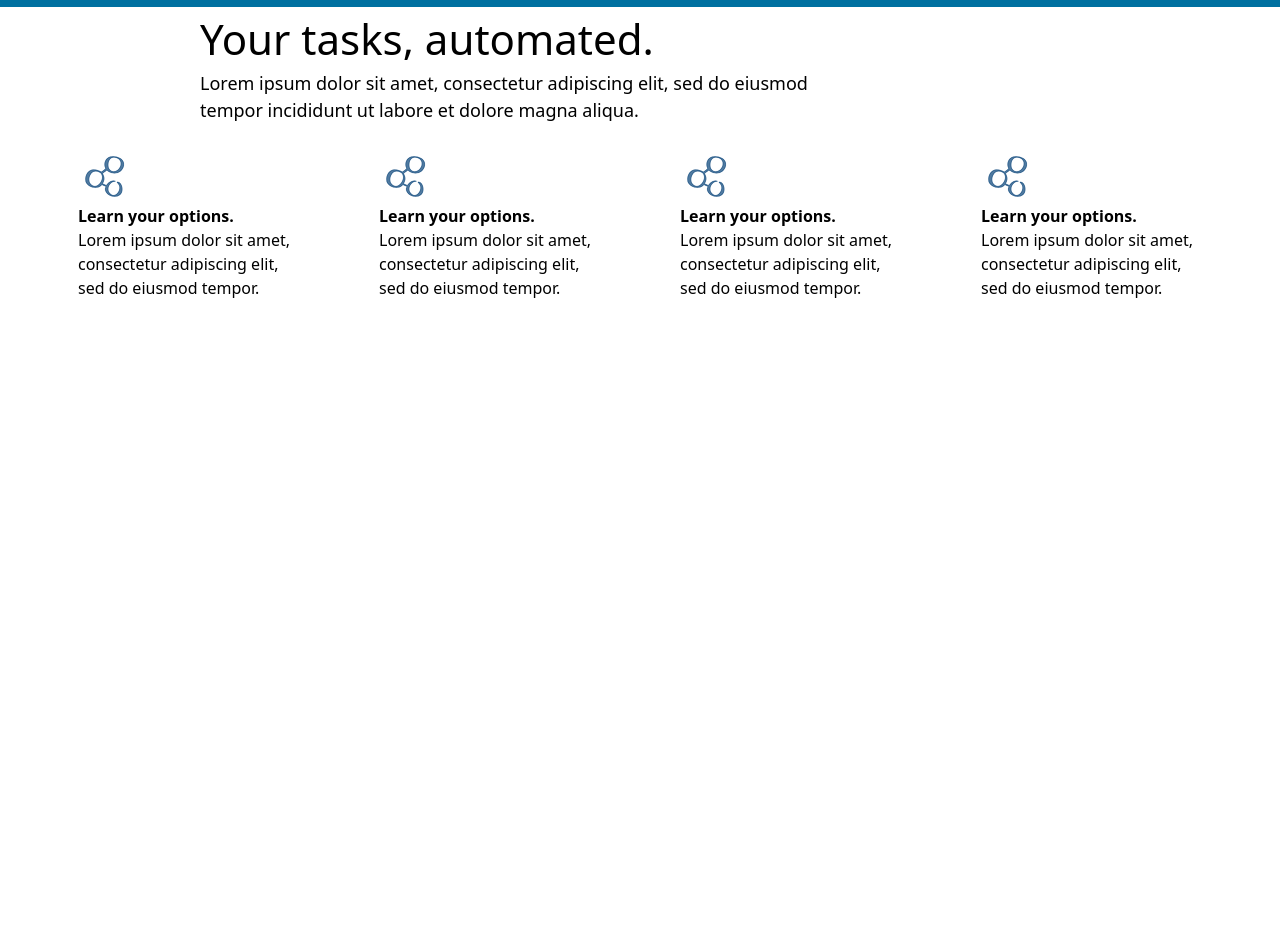
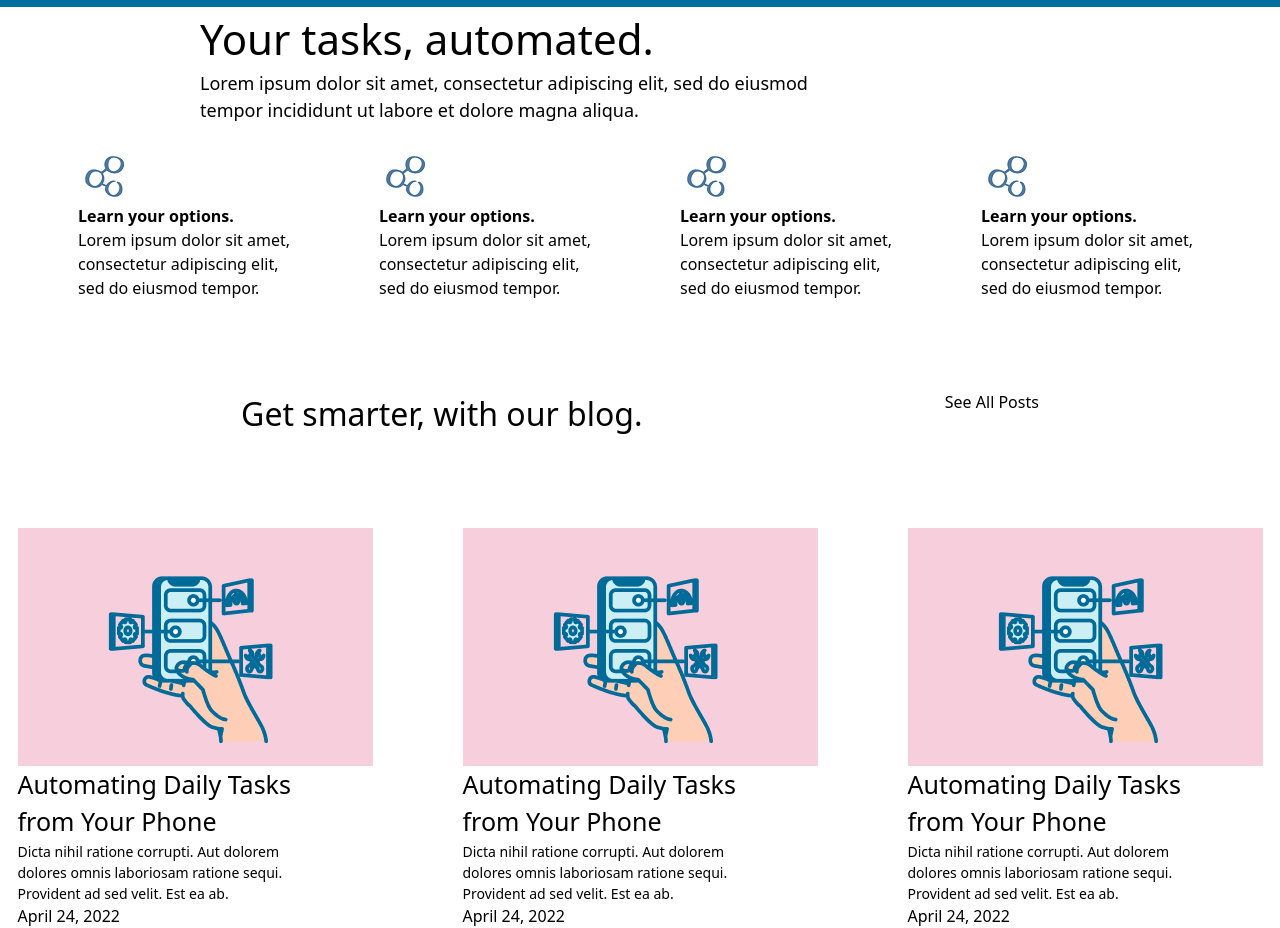
Before and after one commit to yosinalee/home_task5, a website: page src/index.html in a window 1280 px wide. Shown: the part 2230-3158 px from the top of the page. Before the commit the page ends 2530 px from the top, so only its background shows below. Drawn offline with Linux system fonts and the light colour scheme.

Commit message:
sections5

```diff
--- a/src/index.html
+++ b/src/index.html
@@ -197,7 +197,40 @@
             <p class="w-[221px] text-[16px]">Lorem ipsum dolor sit amet, consectetur adipiscing elit, sed do eiusmod tempor.</p>
           </div>
         </div>
-
+          <div class="">
+            <div class="md:flex md:justify-around p-[90px] ">
+              <h1 class="text-[32px]">Get smarter, with our blog.</h1>
+              <p class="hidden md:block">See All Posts</p>
+            </div>
+            <div class=" md:flex md:justify-center md:gap-[90px]">
+              <div >
+                <div>
+                  <div><img src="./IMAGE (53).png" alt=""></div>
+                </div>
+                <div>
+                  <h1 class="w-[288px] text-[25px]">Automating Daily Tasks from Your Phone</h1>
+                  <p class="w-[304px] text-[14px]">Dicta nihil ratione corrupti. Aut dolorem dolores omnis laboriosam ratione sequi. Provident ad sed velit. Est ea ab.</p>
+                  <p>April 24, 2022</p>
+                </div>
+              </div>
+               <div class="hidden md:block">
+                <div>
+                  <div><img src="./IMAGE (53).png" alt=""></div>
+                </div>
+                <h1 class="w-[288px] text-[25px]">Automating Daily Tasks from Your Phone</h1>
+                <p class="w-[304px] text-[14px]">Dicta nihil ratione corrupti. Aut dolorem dolores omnis laboriosam ratione sequi. Provident ad sed velit. Est ea ab.</p>
+                <p>April 24, 2022</p>
+              </div>
+               <div class="hidden md:block">
+                <div>
+                  <div><img src="./IMAGE (53).png" alt=""></div>
+                </div>
+                <h1 class="w-[288px] text-[25px]">Automating Daily Tasks from Your Phone</h1>
+                <p class="w-[304px] text-[14px]">Dicta nihil ratione corrupti. Aut dolorem dolores omnis laboriosam ratione sequi. Provident ad sed velit. Est ea ab.</p>
+                <p>April 24, 2022</p>
+              </div>
+            </div>
+          </div>
 
 
 
```
Also changed, not shown: src/IMAGE (53).png (added), src/output.css.
